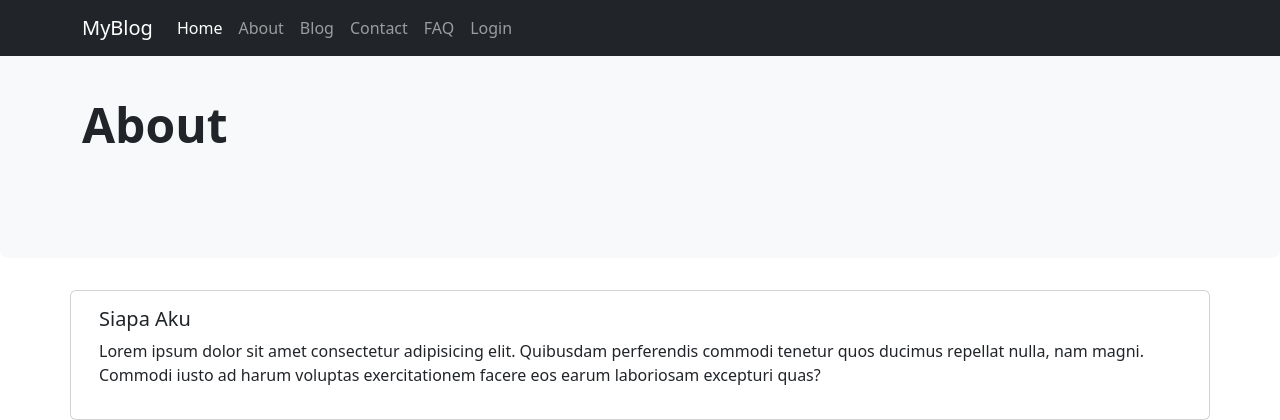
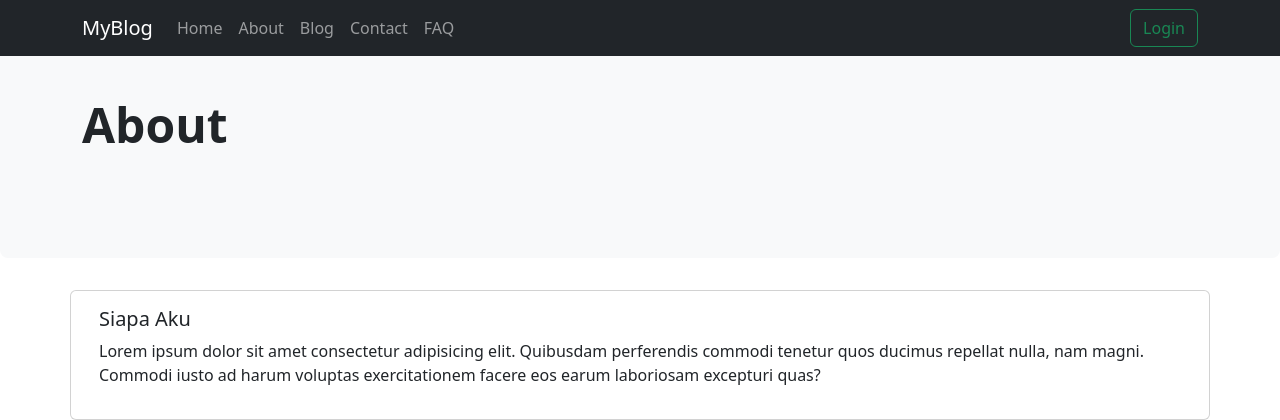
Before and after one commit to HamzahHuzaifah/project-latihan, a CodeIgniter 4 app: the page made by project3/app/Views/about.php in a window 1280 px wide. Shown: the top 420 px of the page. Run offline with PHP 8.4 and a stand-in for CodeIgniter, Linux system fonts and the light colour scheme; the template is opened without the code that fills it, so the values that code supplies are empty; some libraries are stand-ins or nearby versions.

Commit message:
update truss

```diff
--- a/project3/app/Views/layouts/navbar.php
+++ b/project3/app/Views/layouts/navbar.php
@@ -1,13 +1,13 @@
 <nav class="navbar navbar-expand-md navbar-dark fixed-top bg-dark">
   <div class="container">
-        <a class="navbar-brand" href="<?= base_url() ?>">MyBlog</a>
-        <button class="navbar-toggler" type="button" data-bs-toggle="collapse" data-bs-target="#navbarNav" aria-controls="navbarNav" aria-expanded="false" aria-label="Toggle navigation">
+    <a class="navbar-brand" href="#">MyBlog</a>
+    <button class="navbar-toggler" type="button" data-bs-toggle="collapse" data-bs-target="#navbarSupportedContent" aria-controls="navbarSupportedContent" aria-expanded="false" aria-label="Toggle navigation">
       <span class="navbar-toggler-icon"></span>
     </button>
-        <div class="collapse navbar-collapse" id="navbarNav">
-            <ul class="navbar-nav">
+    <div class="collapse navbar-collapse" id="navbarSupportedContent">
+      <ul class="navbar-nav me-auto mb-2 mb-lg-0">
         <li class="nav-item">
-                    <a class="nav-link active" aria-current="page" href="<?= base_url() ?>">Home</a>
+          <a class="nav-link" aria-current="page" href="/">Home</a>
         </li>
         <li class="nav-item">
 			<a class="nav-link" href="<?= base_url('about') ?>">About</a>
@@ -21,14 +21,17 @@
 		<li class="nav-item">
 			<a class="nav-link" href="<?= base_url('faqs') ?>">FAQ</a>
 		</li>
-                <li class="nav-item">
+
+      </ul>
+      <form class="d-flex" role="search">
+        <button class="btn btn-outline-success" type="submit">
           <?php if (logged_in()) : ?>
             <a class="nav-link" href="<?= base_url('logout') ?>">Logout</a>
           <?php else: ?>
             <a class="nav-link" href="<?= base_url('login') ?>">Login</a>
           <?php endif; ?>
-                </li>
-            </ul>
+        </button>
+      </form>
     </div>
   </div>
 </nav>
```
Also changed, not shown: project3/app/Views/admin/admin_post_list.php (+24 -16 lines). Lines whose indentation alone changed are shown as unchanged.
